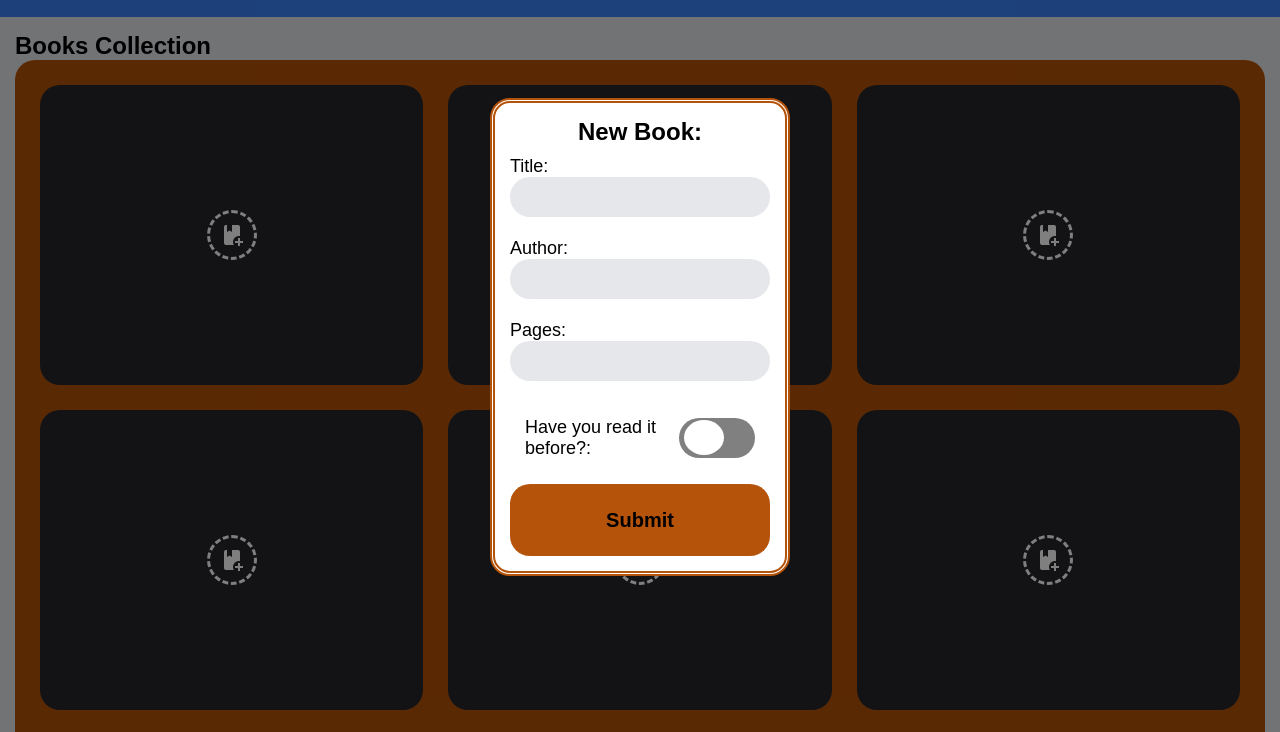
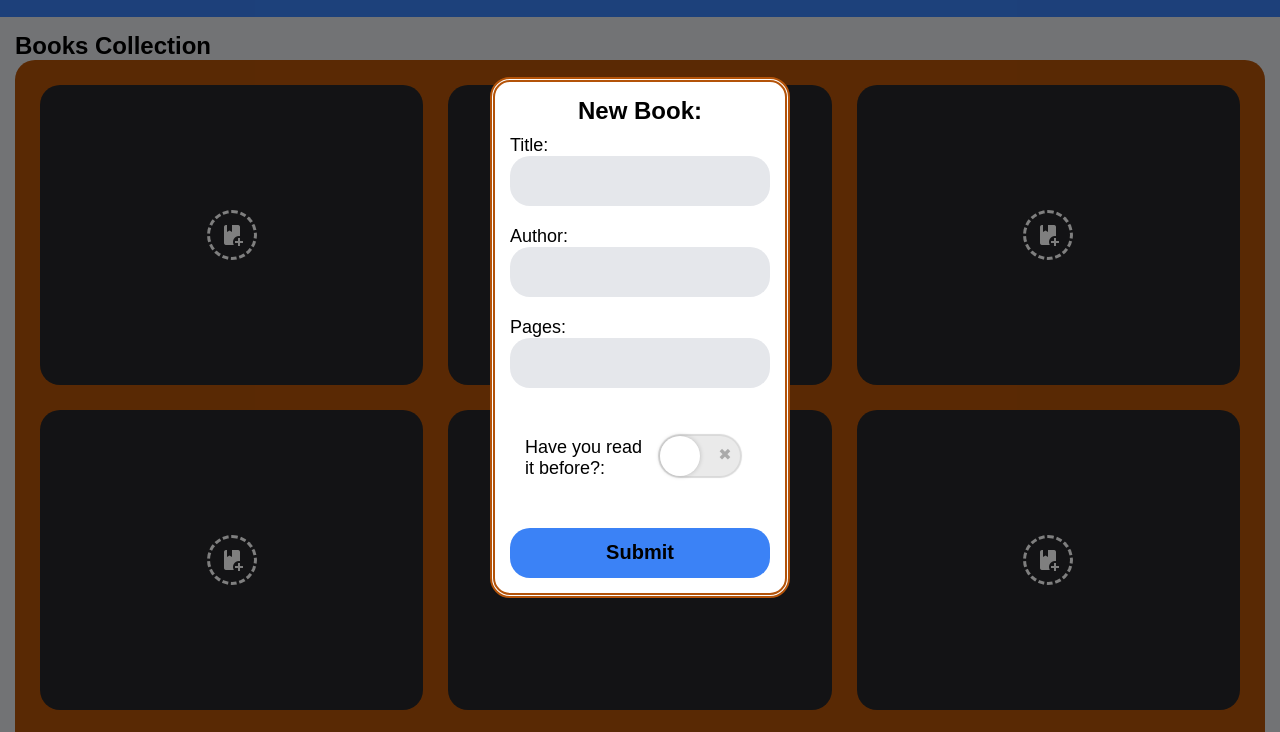
Before and after one commit to voidalgorthm/library, a plain HTML site: page index.html in a window 1280 px wide. Both pictures are taken after a click on the button 231 px from the left and 298 px from the top of the page. Shown: the part 63-795 px from the top of the page. Drawn offline with Linux system fonts and the light colour scheme.

Commit message:
feat: add changes to initial overall form layout

```diff
--- a/library.css
+++ b/library.css
@@ -8,7 +8,8 @@
     --default-theme-bgcolor: #FFF;
     --default-theme-color: #000;
     --fade-theme-bgcolor: #e5e7eb;
-    /* #e2e8f0 */
+    --valid-theme-bgcolor: #22c55e;
+    --invalid-theme-bgcolor: #dc2626;
     --largest-font-size: 2rem;
     --larger-font-size: 1.8rem;
     --normal-font-size: 1.6rem;
@@ -126,9 +127,9 @@ div.prompt {
 
 div.prompt form {
     display: grid;
-    grid-template-rows: repeat(5, 1fr);
-    grid-auto-rows: 1fr;
-    gap: 1rem;
+    grid-template-rows: auto;
+    grid-auto-rows: auto;
+    gap: 2rem;
 }
 
 div.prompt h2 {
@@ -137,7 +138,8 @@ div.prompt h2 {
 
 input {
     background-color: var(--fade-theme-bgcolor);
-    height: 4rem;
+    outline-color: var(--general-theme-bgcolor);
+    height: 5rem;
     width: 100%;
     border: none;
     border-radius: var(--general-border-radius);
@@ -147,14 +149,22 @@ input {
 }
 
 form button {
-    background-color: var(--shelf-theme-bgcolor);
+    background-color: var(--general-theme-bgcolor);
     border-radius: var(--general-border-radius);
+    height: 5rem;
     border: none;
     font-size: var(--largest-font-size);
     font-weight: bold;
 }
 
+form button:active,
+form button:hover,
+form button:focus {
+    background-color: var(--valid-theme-bgcolor);
+}
+
 div.reading {
+    height: 10rem;
     display: flex;
     align-items: center;
     justify-content: space-between;
@@ -165,46 +175,91 @@ form label {
     font-size: var(--larger-font-size);
 }
 
-input[type='checkbox'] {
-    height: 0;
-	width: 0;
-	visibility: hidden;
+/* credit goes to: Vineeth.TR */
+
+.checkbox {
+    position: relative;
+    display: inline-block;
 }
 
-form input + label {
-    cursor: pointer;
-	text-indent: -9999px;
-	width: 10rem;
-	height: 4rem;
-    background: grey;
-	display: block;
-	border-radius: 100px;
-	position: relative;
+.checkbox label {
+    width: 9rem;
+    height: 4rem;
+    background: #ccc;
+    position: relative;
+    display: inline-block;
+    border-radius: 5rem;
+    transition: .4s;
 }
 
-form input + label:after {
-	content: '';
-	position: absolute;
-	left: .5rem;
-    top: .2rem;
-	width: 4rem;
-	height: 3.5rem;
-	background: var(--default-theme-bgcolor);
-	border-radius: 50%;
-	transition: 0.3s;
+.checkbox label::after {
+    content: '';
+    position: absolute;
+    width: 50px;
+    height: 50px;
+    border-radius: 100%;
+    left: 0;
+    top: -5px;
+    z-index: 2;
+    background: #fff;
+    box-shadow: 0 0 5px rgba(0, 0, 0, .2);
+    transition: .4s;
 }
 
-input[type='checkbox']:checked + label {
-	background: var(--general-theme-bgcolor);
+input[type=checkbox] {
+    position: absolute;
+    left: 0;
+    top: 0;
+    width: 100%;
+    height: 100%;
+    z-index: 5;
+    opacity: 0;
+    cursor: pointer;
 }
 
-input[type='checkbox']:checked + label:after {
-	left: calc(100% - .5rem);
-	transform: translateX(-100%);
+input[type=checkbox]:hover+label:after {
+    box-shadow: 0 2px 15px 0 rgba(0, 0, 0, .2), 0 3px 8px 0 rgba(0, 0, 0, .15)
 }
 
-label:active:after {
-	width: 3rem;
+input[type=checkbox]:checked+label:after {
+    left: 40px;
+}
+
+.checkbox:after {
+    content: '✖';
+    color: #aaa;
+    position: relative;
+    left: 2.5rem;
+    bottom: 3.5rem;
+}
+
+.checkbox:before {
+    content: '✓';
+    position: relative;
+    right: 2rem;
+    top: 3rem;
+    color: #000;
+    z-index: 1;
+}
+
+.checkbox label {
+    width: 80px;
+    background: #EAEAEA;
+    box-shadow: 0 0 1px 2px rgba(0, 0, 0, .15);
+}
+
+.checkbox label:after {
+    top: 0;
+    width: 4rem;
+    height: 4rem;
+}
+
+input[type=checkbox]:checked+label {
+    background: var(--valid-theme-bgcolor);
+}
+
+input[type=checkbox]:checked+label:after {
+    left: 40px;
 }
 
 
--- a/library.js
+++ b/library.js
@@ -25,7 +25,6 @@ function createHoles() {
 
   // const remain = (vertical * horizontal) % 10;
   const holes = (vertical * horizontal);
-  console.log(holes);
 
   for (let index = 0; index < holes; index++) {
     const hole = document.createElement('div');
@@ -86,15 +85,18 @@ function createForm() {
   const readLabel = document.createElement('label');
   readLabel.appendChild(document.createTextNode('Have you read it before?:'));
   setAttributes(readLabel, { for: 'read' });
+  const checkbox = document.createElement('div');
+  checkbox.className = 'checkbox';
   const read = document.createElement('input');
   setAttributes(read, { type: 'checkbox', id: 'read', name: 'book_read' });
   const readCheck = document.createElement('label');
+  readCheck.className = 'readCheck';
   setAttributes(readCheck, { for: 'read' });
-
+  checkbox.appendChild(read);
+  checkbox.appendChild(readCheck);
   readLabelSection.className = 'reading';
   readLabelSection.appendChild(readLabel);
-  readLabelSection.appendChild(read);
-  readLabelSection.appendChild(readCheck);
+  readLabelSection.appendChild(checkbox);
   const submit = document.createElement('button');
   submit.textContent = 'Submit';
 
```
